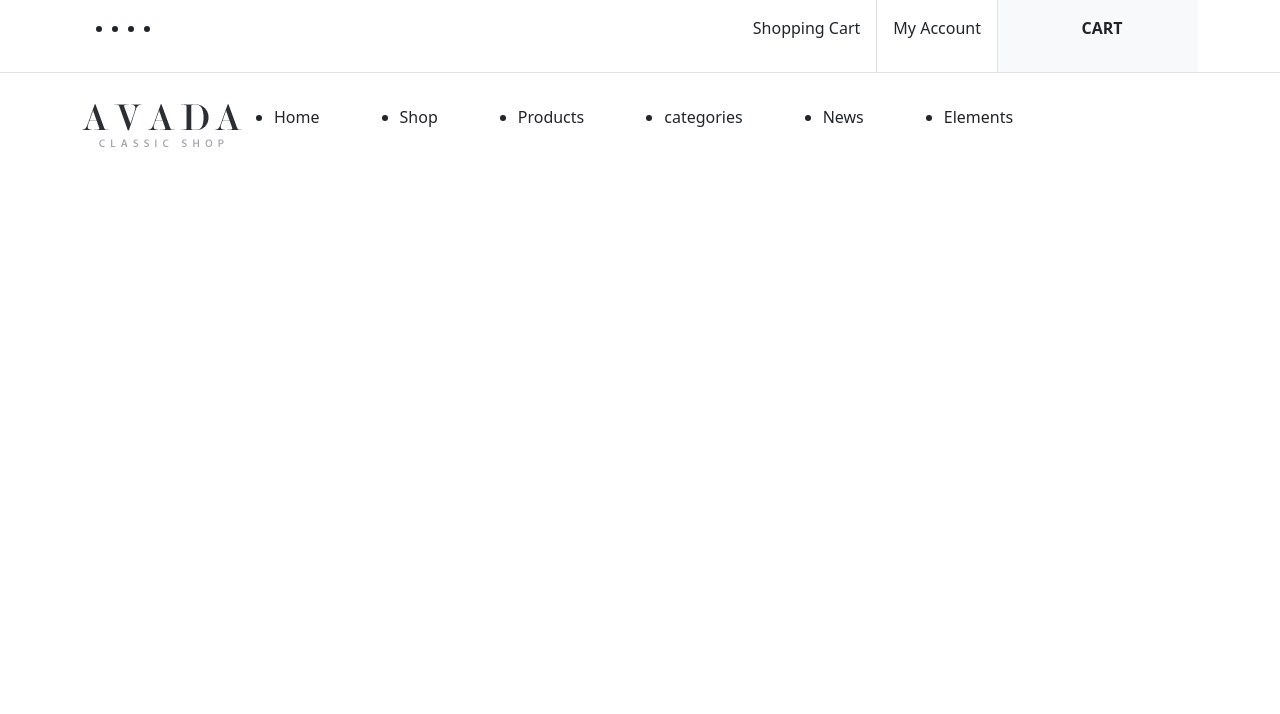
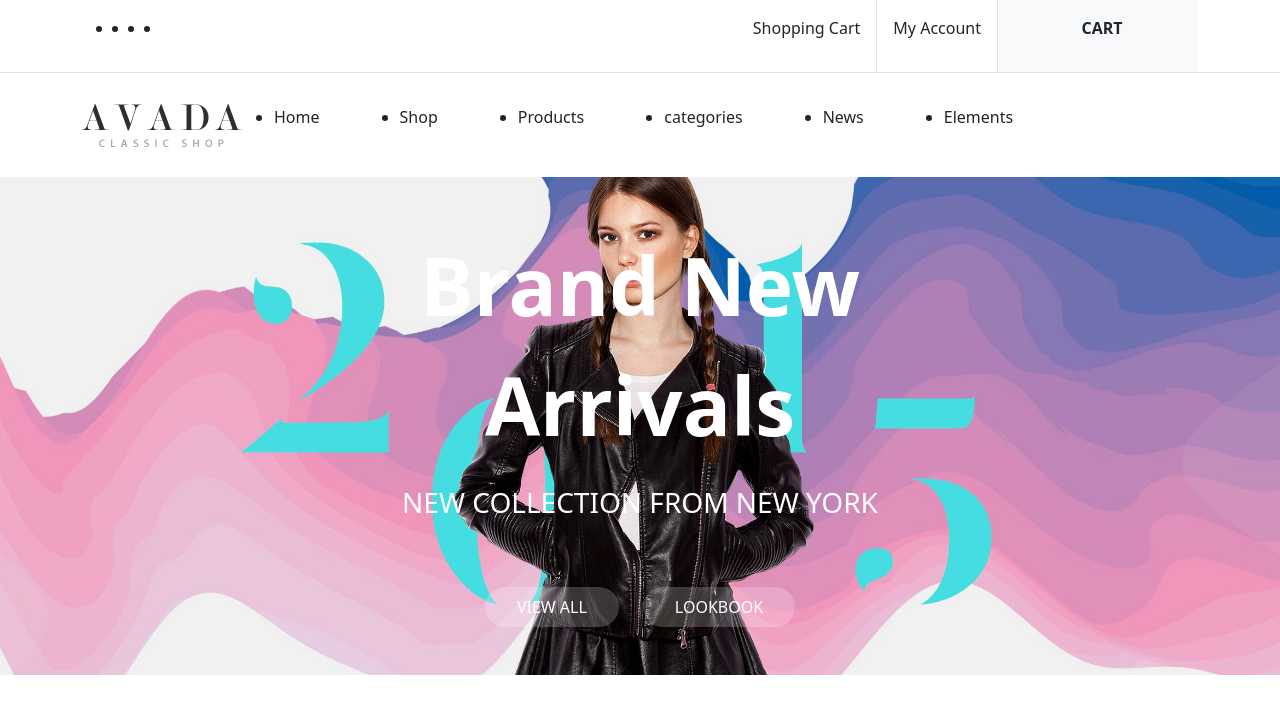
Before and after one commit to anashamimi/proj-html-vuejs, a Vue app: page / in a window 1280 px wide. Shown: the top 714 px of the page. Built offline with nearby package versions, Linux system fonts and the light colour scheme; the HTML template or start-up script is replaced by a standard one.

Commit message:
add image in the main with carousel component

```diff
--- a/package.json
+++ b/package.json
@@ -13,7 +13,8 @@
     "axios": "^1.3.6",
     "bootstrap": "^5.2.3",
     "sass": "^1.62.1",
-    "vue": "^3.2.47"
+    "vue": "^3.2.47",
+    "vue-carousel": "^0.18.0"
   },
   "devDependencies": {
     "@vitejs/plugin-vue": "^4.1.0",
--- a/src/App.vue
+++ b/src/App.vue
@@ -1,13 +1,16 @@
 <template>
   <HeaderComponent/>
+  <MainComponent/>
 </template>
 
 <script>
 import HeaderComponent from './components/HeaderComponent.vue';
+import MainComponent from './components/MainComponent.vue';
   export default {
     name: 'App',
     components: {
-      HeaderComponent
+      HeaderComponent,
+      MainComponent
     }
   }
 </script>
--- /dev/null
+++ b/src/components/Carousel.vue
@@ -0,0 +1,49 @@
+<template>
+    <div>
+        <div v-for="(image, index) in images" :key="index" class="position-relative">
+            <img class=" img-fluid" :src="image.url" :alt="image.title">
+            <div class="position-absolute top-50 start-50 translate-middle text-white text-center">
+                <p class="ah-title fw-bolder">{{ image.title }}</p>
+                <p class="text-uppercase fs-3 pb-5">{{ image.secondTitle }}</p>
+                <div class="d-flex align-items-center justify-content-center gap-4">
+                    <button class="ah-button text-uppercase">{{ image.button1 }}</button>
+                    <button class="ah-button text-uppercase">{{ image.button2 }}</button>
+                </div>
+            </div>
+        </div>
+    </div>
+</template>
+
+<script>
+import { images } from '../data/data';
+export default {
+    name: 'Carousel',
+    data() {
+        return {
+            images,
+            currentIndex: 0
+        }
+    },
+    methods: {
+    }
+}
+
+</script>
+
+<style lang="scss" scoped>
+.ah-title{
+    font-size: 5rem;
+}
+
+.ah-button{
+    background-color: rgba(255, 255, 255, 0.2);
+    border: 2px solid var(--white);
+    color: var(--white);
+    padding: 0.5rem 2rem;
+    border-radius: 25px;
+    transition: background-color 0.5s;
+    &:hover{
+        background-color: transparent;
+    }
+}
+</style>
--- /dev/null
+++ b/src/components/MainComponent.vue
@@ -0,0 +1,17 @@
+<template>
+    <Carousel/>
+</template>
+
+<script>
+import Carousel from './Carousel.vue';
+    export default {
+        name: 'MainComponent',
+        components: {
+            Carousel
+        }
+    }
+</script>
+
+<style lang="scss" scoped>
+
+</style>
--- a/src/data/data.js
+++ b/src/data/data.js
@@ -26,5 +26,17 @@ const links = [
     },
 ];
 
+const images = [
+    // '../../public/images/home1_slide_one_bg.jpg',
+    // '../../public/images/home1_slide_2_bg.jpg',
+    {
+        url: '../../public/images/home1_slide_three_bg_2.jpg',
+        title: 'Brand New Arrivals',
+        secondTitle: 'New collection from new york',
+        button1: 'view all',
+        button2: 'lookbook'
+    }
+];
 
-export {links};
+
+export {links , images};
```
Also changed, not shown: 1 other file (tests, documents, lock files or other folders).
